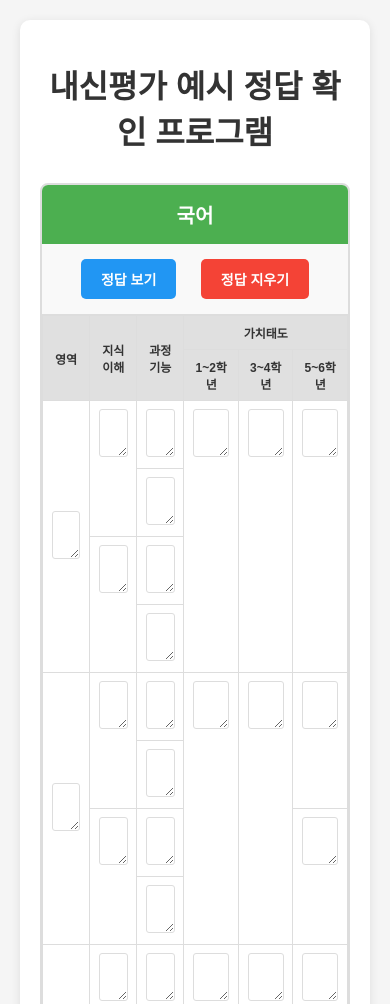
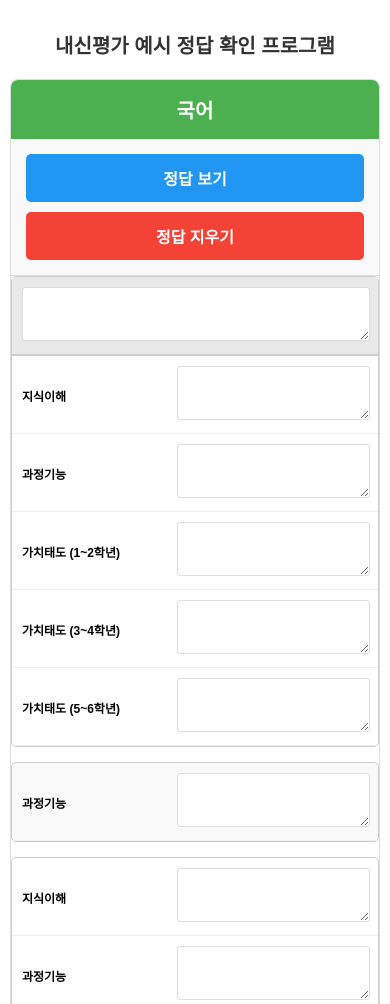
Before and after one commit to jpark-aviation/NAECHEPYO, a plain HTML site: page index.html in a window 390 px wide. Shown: the top 1004 px of the page. Drawn offline with Linux system fonts and the light colour scheme.

Commit message:
Add files via upload

```diff
--- a/index.html
+++ b/index.html
@@ -3,32 +3,36 @@
 <head>
     <meta charset="UTF-8">
     <meta name="viewport" content="width=device-width, initial-scale=1.0">
-    <title>내신평가 예시 정답 확인 프로그램</title>
+    <title>내체표 암기</title>
     <style>
         body {
             font-family: Arial, sans-serif;
-            margin: 20px;
+            margin: 0;
             background-color: #f5f5f5;
         }
 
         .container {
+            width: 100%;
             max-width: 1400px;
             margin: 0 auto;
             background-color: white;
             padding: 20px;
-            border-radius: 10px;
-            box-shadow: 0 2px 10px rgba(0,0,0,0.1);
+            border-radius: 0;
+            box-shadow: none;
+            box-sizing: border-box;
         }
 
         h1 {
             text-align: center;
             color: #333;
+            margin-top: 20px;
             margin-bottom: 30px;
+            font-size: 24px;
         }
 
         .subject-section {
             margin-bottom: 40px;
-            border: 2px solid #ddd;
+            border: 1px solid #ddd;
             border-radius: 8px;
             overflow: hidden;
         }
@@ -47,16 +51,19 @@
             background-color: #f9f9f9;
             text-align: center;
             border-bottom: 1px solid #ddd;
+            display: flex;
+            justify-content: center;
+            gap: 10px;
         }
 
         .btn {
             padding: 10px 20px;
-            margin: 0 10px;
             border: none;
             border-radius: 5px;
             cursor: pointer;
             font-size: 14px;
             font-weight: bold;
+            flex-grow: 0;
         }
 
         .btn-show {
@@ -120,7 +127,6 @@
             background-color: #ffe8e8 !important;
         }
 
-        /* [수정됨] merged-cell 스타일에서 세로 쓰기 제거 */
         .merged-cell {
             vertical-align: middle;
         }
@@ -136,6 +142,102 @@
             font-weight: bold;
             text-align: center;
             padding: 10px;
+        }
+
+        /* --- 모바일 반응형 스타일 --- */
+        @media screen and (max-width: 768px) {
+            body {
+                margin: 0;
+            }
+            .container {
+                padding: 10px;
+                border-radius: 0;
+            }
+            h1 {
+                font-size: 20px;
+                margin-bottom: 20px;
+            }
+            .controls {
+                flex-direction: column;
+            }
+            .btn {
+                width: 100%;
+                padding: 12px;
+                font-size: 16px;
+            }
+
+            /* 테이블을 카드 형태로 변환 */
+            table, thead, tbody, th, td, tr {
+                display: block;
+            }
+
+            /* a a a a */
+            thead tr {
+                position: absolute;
+                top: -9999px;
+                left: -9999px;
+            }
+
+            tr {
+                border: 1px solid #ccc;
+                margin-bottom: 15px;
+                border-radius: 5px;
+                background-color: #fff;
+            }
+
+            tr:nth-child(even) {
+                background-color: #f9f9f9;
+            }
+
+            td {
+                border: none;
+                border-bottom: 1px solid #eee;
+                position: relative;
+                padding-left: 45%;
+                min-height: 30px;
+                text-align: right;
+                vertical-align: middle;
+                padding-top: 10px;
+                padding-bottom: 10px;
+            }
+
+            td:before {
+                content: attr(data-label);
+                position: absolute;
+                left: 10px;
+                width: 40%;
+                padding-right: 10px;
+                white-space: normal;
+                text-align: left;
+                font-weight: bold;
+                vertical-align: middle;
+                top: 50%;
+                transform: translateY(-50%);
+            }
+
+            td.merged-cell {
+                background-color: #e9e9e9;
+                font-weight: bold;
+                padding-left: 10px;
+                text-align: center;
+                border-bottom: 2px solid #ccc;
+            }
+             td.merged-cell:before {
+                content: ""; /* 병합된 셀은 레이블 없음 */
+            }
+
+            textarea {
+                width: 100%;
+                font-size: 14px;
+            }
+
+            /* 사회 과목 같이 열이 많은 테이블 특별 처리 */
+            #social-table td {
+                padding-left: 35%;
+            }
+            #social-table td:before {
+                width: 30%;
+            }
         }
     </style>
 </head>
@@ -505,8 +607,13 @@
                     areaCell.classList.add('merged-cell');
                     areaCell.innerHTML = `<textarea data-subject="korean" data-type="area" data-index="${areaIndex}" oninput="checkAnswer(this)"></textarea>`;
                     rows[0].appendChild(areaCell);
+                    areaCell.dataset.label = "영역";
 
                     const columnOrder = ['knowledge', 'process', 'value_1_2', 'value_3_4', 'value_5_6'];
+                    const labels = {
+                        knowledge: "지식이해", process: "과정기능",
+                        value_1_2: "가치태도 (1-2학년)", value_3_4: "가치태도 (3-4학년)", value_5_6: "가치태도 (5-6학년)"
+                    };
                     columnOrder.forEach(colKey => {
                         const columnItems = columns[colKey];
                         if (!columnItems) return;
@@ -517,6 +624,7 @@
                             cell.rowSpan = cellData.span;
                             const dataAttrs = `data-subject="korean" data-type="${cellData.type}" data-index="${areaIndex}" data-col-index="${cellData.col_index}" ${cellData.grade ? `data-grade="${cellData.grade}"` : ''}`;
                             cell.innerHTML = `<textarea ${dataAttrs} oninput="checkAnswer(this)"></textarea>`;
+                            cell.dataset.label = labels[colKey];
                             rows[currentRow].appendChild(cell);
                             currentRow += cellData.span;
                         });
@@ -530,6 +638,7 @@
                     const areaCell = document.createElement('td');
                     areaCell.rowSpan = totalRows;
                     areaCell.classList.add('merged-cell');
+                    areaCell.dataset.label = "영역";
                     areaCell.innerHTML = `<textarea data-subject="korean" data-type="area" data-index="${areaIndex}" oninput="checkAnswer(this)"></textarea>`;
                     if(rows.length > 0) rows[0].appendChild(areaCell);
 
@@ -538,17 +647,20 @@
                         const knowledgeSpan = Math.max(1, kg.processes.length);
                         const knowledgeCell = document.createElement('td');
                         knowledgeCell.rowSpan = knowledgeSpan;
+                        knowledgeCell.dataset.label = "지식이해";
                         knowledgeCell.innerHTML = `<textarea data-subject="korean" data-type="knowledge" data-index="${areaIndex}" data-group-index="${kgIndex}" oninput="checkAnswer(this)"></textarea>`;
                         rows[currentRowIndex].appendChild(knowledgeCell);
 
                         if (kg.processes.length > 0) {
                             kg.processes.forEach((proc, procIndex) => {
                                 const processCell = document.createElement('td');
+                                processCell.dataset.label = "과정기능";
                                 processCell.innerHTML = `<textarea data-subject="korean" data-type="process" data-index="${areaIndex}" data-group-index="${kgIndex}" data-sub-index="${procIndex}" oninput="checkAnswer(this)"></textarea>`;
                                 rows[currentRowIndex + procIndex].appendChild(processCell);
                             });
                         } else {
                             const processCell = document.createElement('td');
+                             processCell.dataset.label = "과정기능";
                             processCell.innerHTML = `<textarea disabled></textarea>`;
                             rows[currentRowIndex].appendChild(processCell);
                         }
@@ -560,6 +672,7 @@
                         areaData.value_groups[gradeKey].forEach((vg, vgIndex) => {
                             const valueCell = document.createElement('td');
                             valueCell.rowSpan = vg.span;
+                            valueCell.dataset.label = `가치태도 (${gradeKey.replace('-', '~')}학년)`;
                             valueCell.innerHTML = `<textarea data-subject="korean" data-type="value" data-grade="${gradeKey}" data-index="${areaIndex}" data-sub-index="${vgIndex}" oninput="checkAnswer(this)"></textarea>`;
                             rows[valueRowIndex].appendChild(valueCell);
                             valueRowIndex += vg.span;
@@ -574,6 +687,12 @@
              const tbody = document.getElementById('music-tbody');
              tbody.innerHTML = '';
              let currentAreaRowspan = 0;
+             const labels = {
+                 area: "영역",
+                 knowledge34: "지식·이해 (3~4)", knowledge56: "지식·이해 (5~6)",
+                 process34: "과정·기능 (3~4)", process56: "과정·기능 (5~6)",
+                 values34: "가치·태도 (3~4)", values56: "가치·태도 (5~6)"
+             };
              answerData.music.forEach((item, index) => {
                  const row = document.createElement('tr');
                  if (item.area !== "") {
@@ -585,10 +704,12 @@
                      areaCell.rowSpan = currentAreaRowspan;
                      areaCell.innerHTML = `<textarea data-subject="music" data-type="area" data-index="${index}" oninput="checkAnswer(this)"></textarea>`;
                      areaCell.classList.add('merged-cell');
+                     areaCell.dataset.label = labels.area;
                      row.appendChild(areaCell);
                  }
                  ['knowledge34', 'knowledge56', 'process34', 'process56', 'values34', 'values56'].forEach(type => {
                      const cell = document.createElement('td');
+                     cell.dataset.label = labels[type];
                      if (item[type] === "" || item[type] === undefined) {
                          cell.innerHTML = `<textarea disabled></textarea>`;
                      } else {
@@ -604,6 +725,9 @@
              const tbody = document.getElementById('music-components-tbody');
              tbody.innerHTML = '';
              let currentComponentRowspan = 0;
+             const labels = {
+                 component: "구성요소", grade34: "3~4학년", grade56: "5~6학년"
+             };
              answerData.musicComponents.forEach((item, index) => {
                  const row = document.createElement('tr');
                  if (item.component !== "") {
@@ -615,10 +739,12 @@
                      componentCell.rowSpan = currentComponentRowspan;
                      componentCell.innerHTML = `<textarea data-subject="musicComponents" data-type="component" data-index="${index}" oninput="checkAnswer(this)"></textarea>`;
                      componentCell.classList.add('merged-cell');
+                     componentCell.dataset.label = labels.component;
                      row.appendChild(componentCell);
                  }
                  ['grade34', 'grade56'].forEach(type => {
                      const cell = document.createElement('td');
+                     cell.dataset.label = labels[type];
                      if (item[type] === "" || item[type] === undefined) {
                          cell.innerHTML = `<textarea disabled></textarea>`;
                      } else {
@@ -635,23 +761,29 @@
             tbody.innerHTML = '';
             const { politics_law, geography, history } = answerData.social;
 
-            const calcRows = (group) => group.reduce((sum, item) => sum + item.concepts.length, 0);
+            const calcRows = (group) => group.reduce((sum, item) => sum + (item.concepts ? item.concepts.length : 0), 0);
             const totalRows = Math.max(calcRows(politics_law), calcRows(geography), calcRows(history));
 
             let rows = Array.from({ length: totalRows }, () => document.createElement('tr'));
 
-            const populateGroup = (groupData, groupKey) => {
+            const populateGroup = (groupData, groupKey, colStartIndex) => {
                 let currentRow = 0;
+                const labels = {
+                    domain: `영역 (${groupKey.split('_')[0]})`,
+                    concept: `핵심개념 (${groupKey.split('_')[0]})`
+                }
                 groupData.forEach((domainItem, domainIndex) => {
                     const domainSpan = domainItem.concepts.length;
                     const domainCell = document.createElement('td');
                     domainCell.rowSpan = domainSpan;
                     domainCell.classList.add('merged-cell');
+                    domainCell.dataset.label = labels.domain;
                     domainCell.innerHTML = `<textarea data-subject="social" data-type="domain" data-group="${groupKey}" data-index="${domainIndex}" oninput="checkAnswer(this)"></textarea>`;
                     rows[currentRow].appendChild(domainCell);
 
                     domainItem.concepts.forEach((concept, conceptIndex) => {
                         const conceptCell = document.createElement('td');
+                        conceptCell.dataset.label = labels.concept;
                         if(concept){
                              conceptCell.innerHTML = `<textarea data-subject="social" data-type="concept" data-group="${groupKey}" data-index="${domainIndex}" data-sub-index="${conceptIndex}" oninput="checkAnswer(this)"></textarea>`;
                         } else {
@@ -664,6 +796,8 @@
                 for (let i = currentRow; i < totalRows; i++) {
                     const emptyCell1 = document.createElement('td');
                     const emptyCell2 = document.createElement('td');
+                    emptyCell1.dataset.label = labels.domain;
+                    emptyCell2.dataset.label = labels.concept;
                     emptyCell1.innerHTML = `<textarea disabled></textarea>`;
                     emptyCell2.innerHTML = `<textarea disabled></textarea>`;
                     rows[i].appendChild(emptyCell1);
@@ -671,9 +805,9 @@
                 }
             };
 
-            populateGroup(politics_law, 'politics_law');
-            populateGroup(geography, 'geography');
-            populateGroup(history, 'history');
+            populateGroup(politics_law, 'politics_law', 0);
+            populateGroup(geography, 'geography', 2);
+            populateGroup(history, 'history', 4);
 
             rows.forEach(row => tbody.appendChild(row));
         }
@@ -682,6 +816,12 @@
              const tbody = document.getElementById('moral-tbody');
              tbody.innerHTML = '';
              let currentAreaRowspan = 0;
+             const labels = {
+                 area: "영역",
+                 knowledge34: "지식·이해 (3~4)", knowledge56: "지식·이해 (5~6)",
+                 process34: "과정·기능 (3~4)", process56: "과정·기능 (5~6)",
+                 values34: "가치·태도 (3~4)", values56: "가치·태도 (5~6)"
+             };
              answerData.moral.forEach((item, index) => {
                  const row = document.createElement('tr');
                  if (item.area !== "") {
@@ -693,10 +833,12 @@
                      areaCell.rowSpan = currentAreaRowspan;
                      areaCell.innerHTML = `<textarea data-subject="moral" data-type="area" data-index="${index}" oninput="checkAnswer(this)"></textarea>`;
                      areaCell.classList.add('merged-cell');
+                     areaCell.dataset.label = labels.area;
                      row.appendChild(areaCell);
                  }
                  ['knowledge34', 'knowledge56', 'process34', 'process56', 'values34', 'values56'].forEach(type => {
                      const cell = document.createElement('td');
+                     cell.dataset.label = labels[type];
                      if (item[type] === "" || item[type] === undefined) {
                          cell.innerHTML = `<textarea disabled></textarea>`;
                      } else {
@@ -712,6 +854,9 @@
              const tbody = document.getElementById('practical-tbody');
              tbody.innerHTML = '';
              let currentAreaRowspan = 0;
+             const labels = {
+                 area: "영역", knowledge: "지식·이해", process: "과정·기능", values: "가치·태도"
+             };
              answerData.practical.forEach((item, index) => {
                  const row = document.createElement('tr');
                  if (item.area !== "") {
@@ -723,10 +868,12 @@
                      areaCell.rowSpan = currentAreaRowspan;
                      areaCell.innerHTML = `<textarea data-subject="practical" data-type="area" data-index="${index}" oninput="checkAnswer(this)"></textarea>`;
                      areaCell.classList.add('merged-cell');
+                     areaCell.dataset.label = labels.area;
                      row.appendChild(areaCell);
                  }
                  ['knowledge', 'process', 'values'].forEach(type => {
                      const cell = document.createElement('td');
+                     cell.dataset.label = labels[type];
                      if (item[type] === "" || item[type] === undefined) {
                          cell.innerHTML = `<textarea disabled></textarea>`;
                      } else {
@@ -740,7 +887,7 @@
 
         function checkAnswer(input) {
             const { subject, type, index, groupIndex, subIndex, grade, group, colIndex } = input.dataset;
-            const userAnswer = input.value.trim();
+            const userAnswer = input.value.trim().replace(/\s+/g, ' '); // 공백 정규화 추가
             let correctAnswer = '';
 
             try {
@@ -769,6 +916,8 @@
             } catch (e) {
                 correctAnswer = '';
             }
+
+            correctAnswer = correctAnswer.trim().replace(/\s+/g, ' ');
 
             if (userAnswer === '') {
                 input.parentElement.classList.remove('correct', 'incorrect');
```
